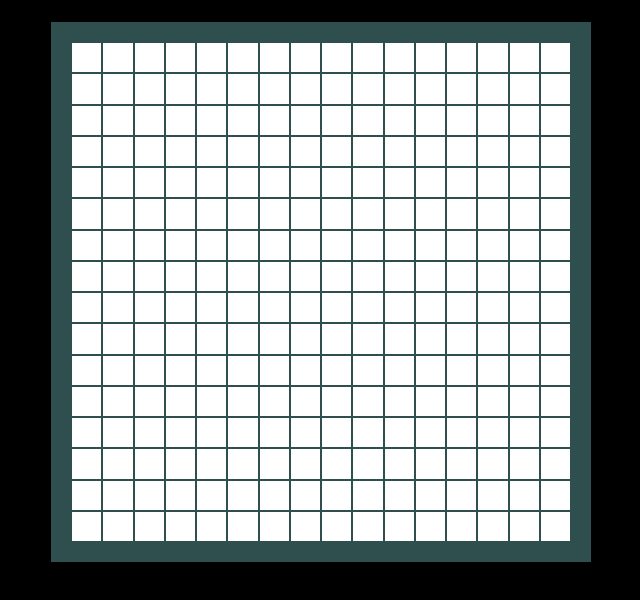
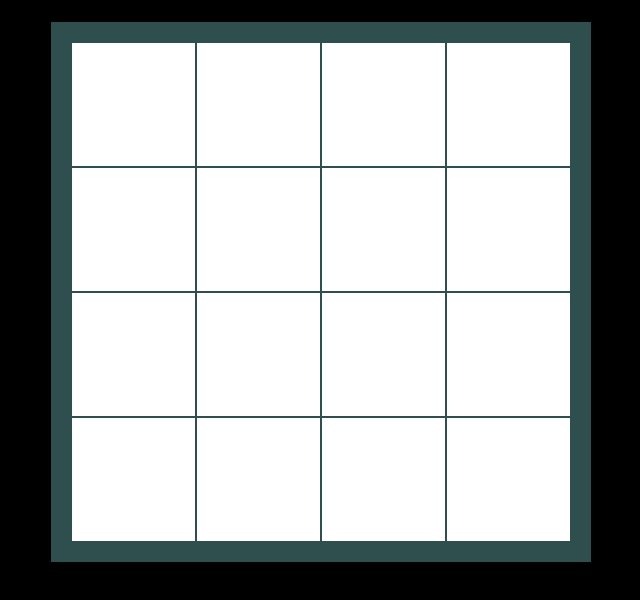
Before and after one commit to SheriNawaz/odin-etch-a-sketch, a plain HTML site: page index.html in a window 1280 px wide. Shown: the whole page, without its empty margins (319-959 px from the left). Drawn offline with Linux system fonts and the light colour scheme.

Commit message:
Basic iteration

```diff
--- a/script.js
+++ b/script.js
@@ -1,6 +1,17 @@
-for(let i = 0; i < 16*16; i++){
-    const container = document.querySelector(".container");
-    const newDiv = document.createElement('div');
-    newDiv.classList.add("content");
-    container.appendChild(newDiv);
+
+function generateGrid(gridSize){
+    for(let i = 0; i < gridSize**2; i++){
+        const container = document.querySelector(".container");
+        const newDiv = document.createElement('div');
+        newDiv.classList.add("content");
+        newDiv.style.width = `${100 / gridSize}%`;
+        newDiv.style.height = `${100 / gridSize}%`;
+        newDiv.addEventListener('mouseenter', function () {
+            this.classList.add("hover");
+            this.style.backgroundColor = 'black';
+        });
+        container.appendChild(newDiv);
+    }
 }
+
+generateGrid(4)
--- a/style.css
+++ b/style.css
@@ -23,8 +23,5 @@ body {
     background-color: white;
     border: 1px solid darkslategrey;
     box-sizing: border-box;
-    /* Calculate width: 100% / 16 squares per row */
-    width: calc(100% / 16);
-    /* Calculate height: 100% / 16 rows */
-    height: calc(100% / 16);
+
 }
```
